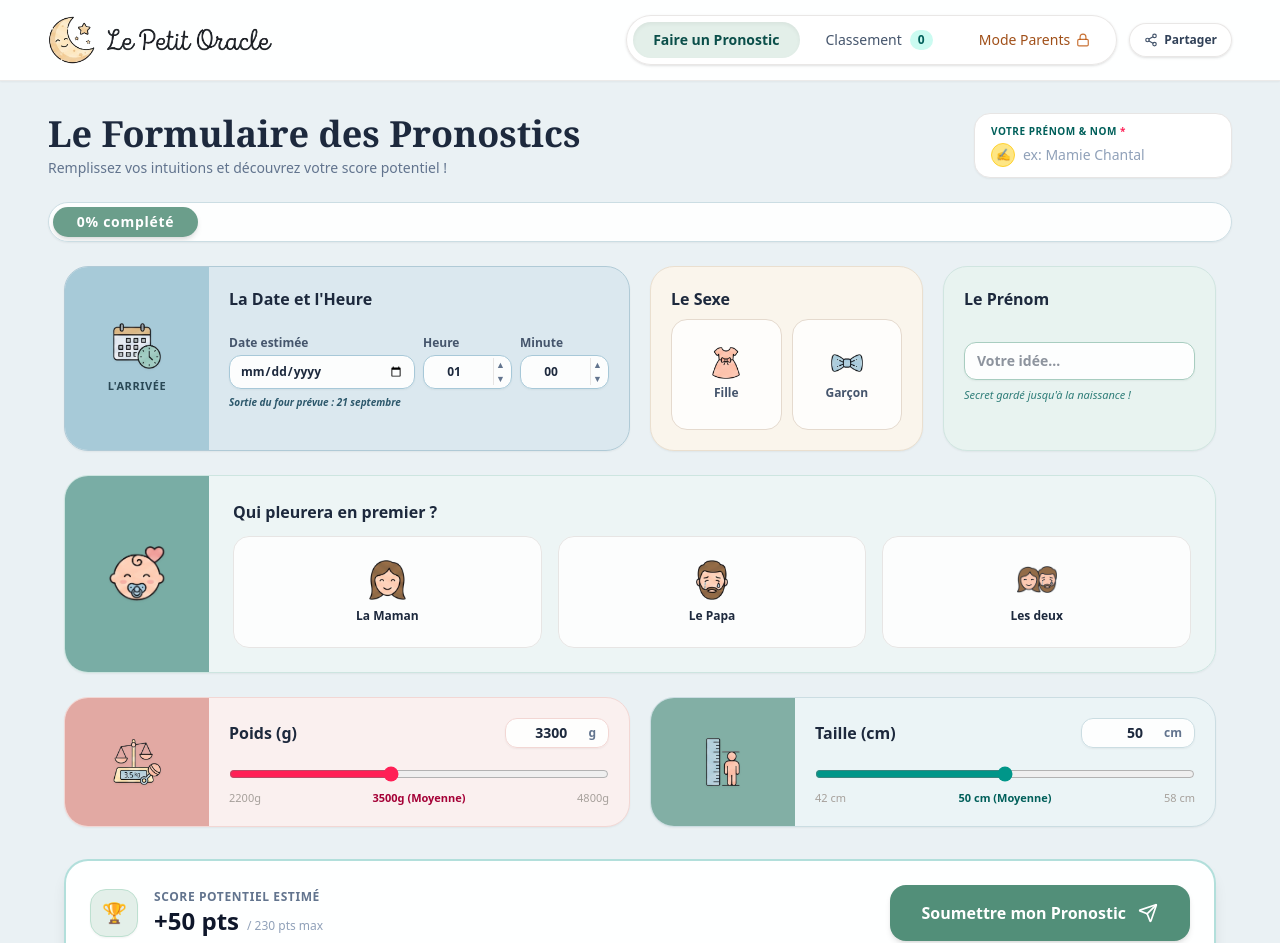
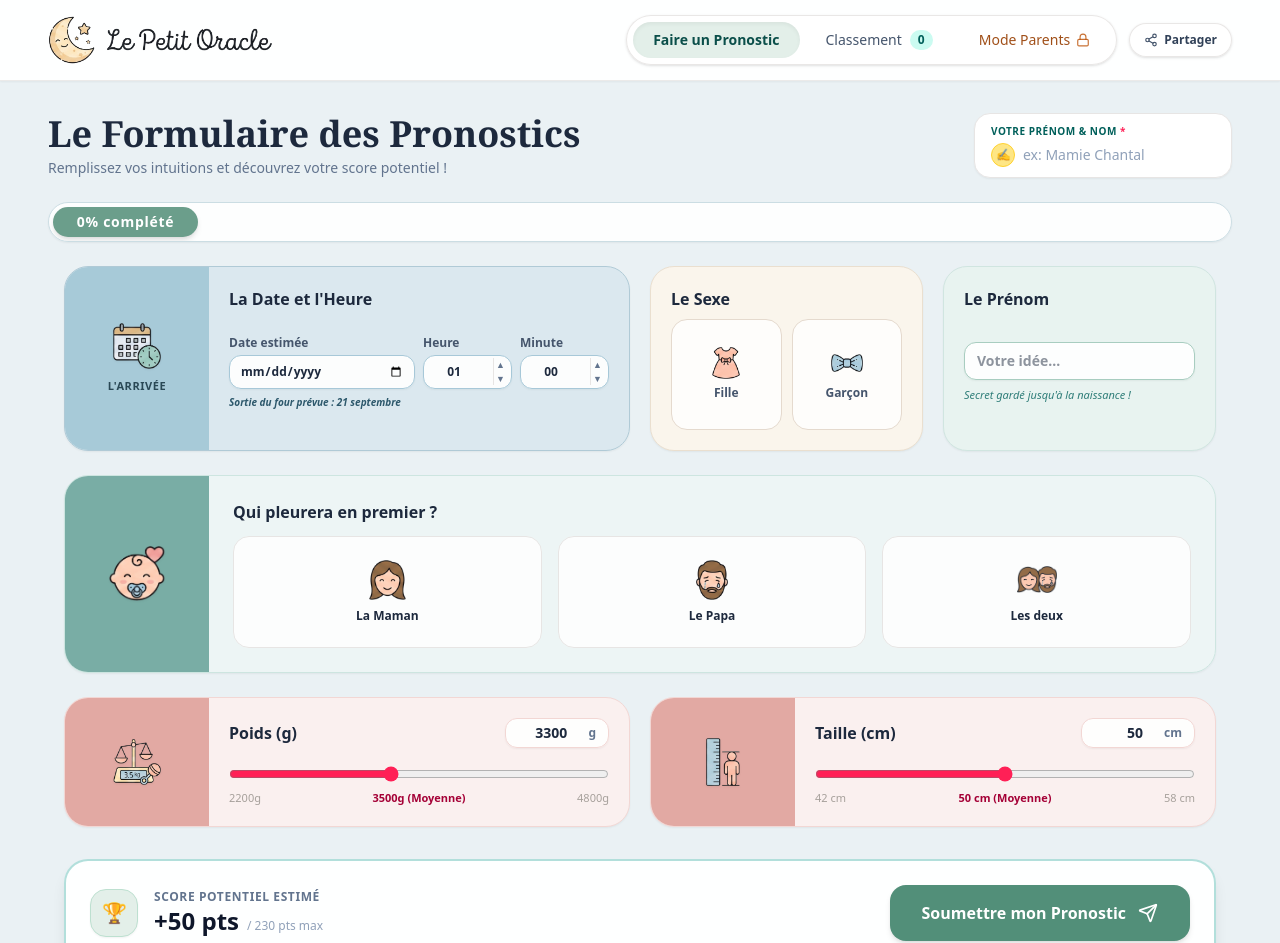
Before and after one commit to JeanGerbier/LePetitOracle, a React (Vite) app: page / in a window 1280 px wide. Shown: the top 943 px of the page. Built offline with nearby package versions, Linux system fonts and the light colour scheme; no server answers; the database is empty; a web font is replaced by a local one.

Commit message:
style: application de la palette Rose Poudré/Pêche de la carte Poids sur la carte Taille

```diff
--- a/src/components/PredictionForm.tsx
+++ b/src/components/PredictionForm.tsx
@@ -411,8 +411,8 @@ export const PredictionForm: React.FC<PredictionFormProps> = ({ onSubmit }) => {
           </div>
 
           {/* Card 6: Taille (cm) (6 cols) */}
-          <div className="md:col-span-6 bg-[#EBF4F6] border border-[#CBDDE2] rounded-3xl shadow-xs overflow-hidden flex flex-col sm:flex-row hover:shadow-sm transition">
-            <div className="sm:w-36 bg-[#82AFA5] p-5 flex flex-col items-center justify-center text-center text-white shrink-0">
+          <div className="md:col-span-6 bg-[#FAF0EF] border border-[#F2D7D4] rounded-3xl shadow-xs overflow-hidden flex flex-col sm:flex-row hover:shadow-sm transition">
+            <div className="sm:w-36 bg-[#E2A9A3] p-5 flex flex-col items-center justify-center text-center text-white shrink-0">
               <img src="/assets/taille.png" alt="Taille" className="w-12 h-12 object-contain drop-shadow-xs" />
             </div>
 
@@ -421,7 +421,7 @@ export const PredictionForm: React.FC<PredictionFormProps> = ({ onSubmit }) => {
                 <label className="font-bold text-slate-800 text-base">
                   Taille (cm)
                 </label>
-                <div className="flex items-center gap-1.5 bg-white/90 border border-[#CBDDE2] px-3 py-1 rounded-xl shadow-xs">
+                <div className="flex items-center gap-1.5 bg-white/90 border border-[#F2D7D4] px-3 py-1 rounded-xl shadow-xs">
                   <input
                     type="number"
                     step="1"
@@ -447,11 +447,11 @@ export const PredictionForm: React.FC<PredictionFormProps> = ({ onSubmit }) => {
                   setHeightCm(Number(e.target.value));
                   setHasTouchedSlider(true);
                 }}
-                className="w-full accent-teal-600 cursor-pointer h-2 bg-teal-200/60 rounded-lg"
+                className="w-full accent-rose-500 cursor-pointer h-2 bg-rose-200/60 rounded-lg"
               />
               <div className="flex justify-between text-[11px] font-medium text-stone-400">
                 <span>42 cm</span>
-                <span className="text-teal-800 font-semibold">50 cm (Moyenne)</span>
+                <span className="text-rose-800 font-semibold">50 cm (Moyenne)</span>
                 <span>58 cm</span>
               </div>
             </div>
```
